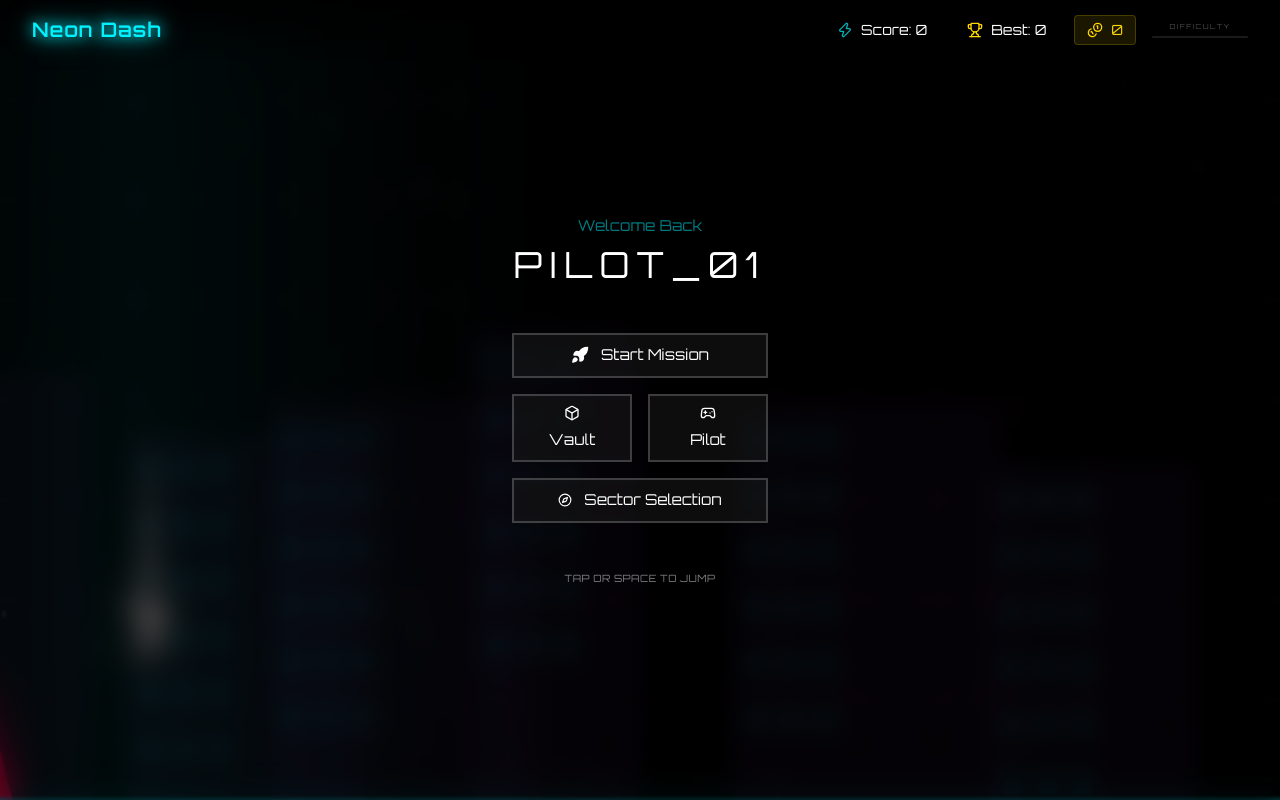
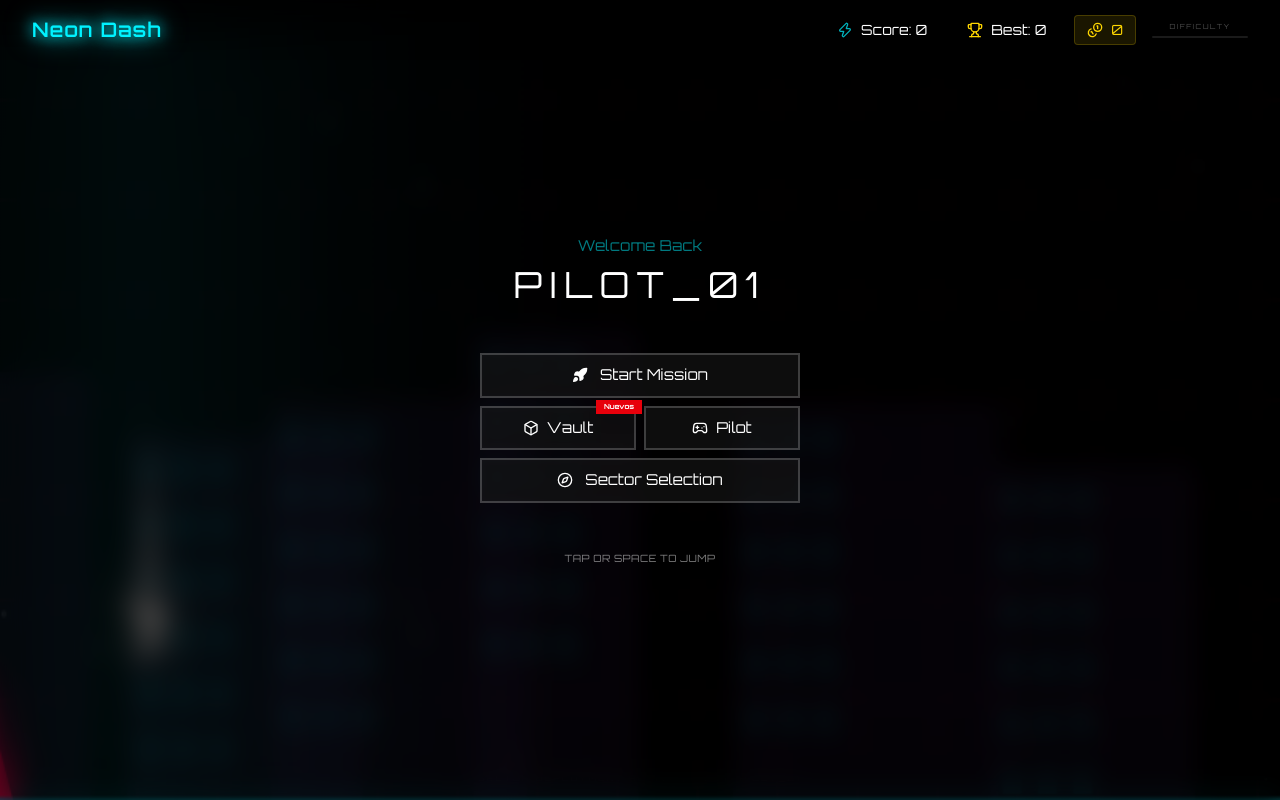
Before and after one commit to sebastianvasquezechavarria1234/neon-dash, a React (Vite) app: page / in a window 1280 px wide. Built offline with nearby package versions, Linux system fonts and the light colour scheme.

Commit message:
style: unify button layout, gaps, and hover effects for main menu

```diff
--- a/src/App.jsx
+++ b/src/App.jsx
@@ -932,28 +932,31 @@ function App() {
                 <h2 className="text-4xl font-light tracking-[0.2em] text-white">{playerName}</h2>
               </div>
 
-              <div className="flex flex-col gap-4 w-64">
+              <div className="flex flex-col gap-2 w-80">
                 <button
-                  className="group relative px-10 py-4 text-[15px] font-light text-white border-2 border-white rounded-none transition-all hover:bg-white hover:text-black hover:scale-110 hover:-rotate-3 active:scale-95"
+                  className="group relative px-10 py-4 text-[15px] font-light text-white border-2 border-white rounded-none transition-all hover:bg-white/10 hover:scale-110 hover:-rotate-3 active:scale-95"
                   onClick={(e) => {
                     e.stopPropagation();
                     startGame();
                   }}
                 >
                   <div className="flex items-center justify-center gap-3">
-                    <Rocket size={18} fill="currentColor" />
+                    <Rocket size={16} fill="currentColor" />
                     <span>Start Mission</span>
                   </div>
                 </button>
-                         <div className="grid grid-cols-2 gap-4">
+                <div className="flex gap-2">
                   <button
                     onClick={(e) => {
                       e.stopPropagation();
                       setShopOpen(true);
                     }}
-                    className="px-4 py-3 text-[15px] font-light text-white border-2 border-white rounded-none transition-all hover:bg-white/10 hover:scale-110 hover:-rotate-3"
+                    className="relative flex-1 px-4 py-3 text-[15px] font-light text-white border-2 border-white rounded-none transition-all hover:bg-white/10 hover:scale-110 hover:-rotate-3"
                   >
-                    <div className="flex flex-col items-center gap-2">
+                    <div className="absolute -top-2 -right-2 bg-red-600 text-white text-[7px] px-2 py-0.5 font-bold z-10 shadow-lg">
+                      Nuevos
+                    </div>
+                    <div className="flex items-center justify-center gap-2">
                       <Box size={16} />
                       <span>Vault</span>
                     </div>
@@ -963,9 +966,9 @@ function App() {
                       e.stopPropagation();
                       setShowProfile(true);
                     }}
-                    className="px-4 py-3 text-[15px] font-light text-white border-2 border-white rounded-none transition-all hover:bg-white/10 hover:scale-110 hover:-rotate-3"
+                    className="flex-1 px-4 py-3 text-[15px] font-light text-white border-2 border-white rounded-none transition-all hover:bg-white/10 hover:scale-110 hover:-rotate-3"
                   >
-                    <div className="flex flex-col items-center gap-2">
+                    <div className="flex items-center justify-center gap-2">
                       <Gamepad2 size={16} />
                       <span>Pilot</span>
                     </div>
@@ -980,7 +983,7 @@ function App() {
                   className="w-full py-3 text-[15px] font-light text-white border-2 border-white rounded-none transition-all hover:bg-white/10 hover:scale-110 hover:-rotate-3"
                 >
                   <div className="flex items-center justify-center gap-3">
-                    <Compass size={14} />
+                    <Compass size={16} />
                     <span>Sector Selection</span>
                   </div>
                 </button>
```
